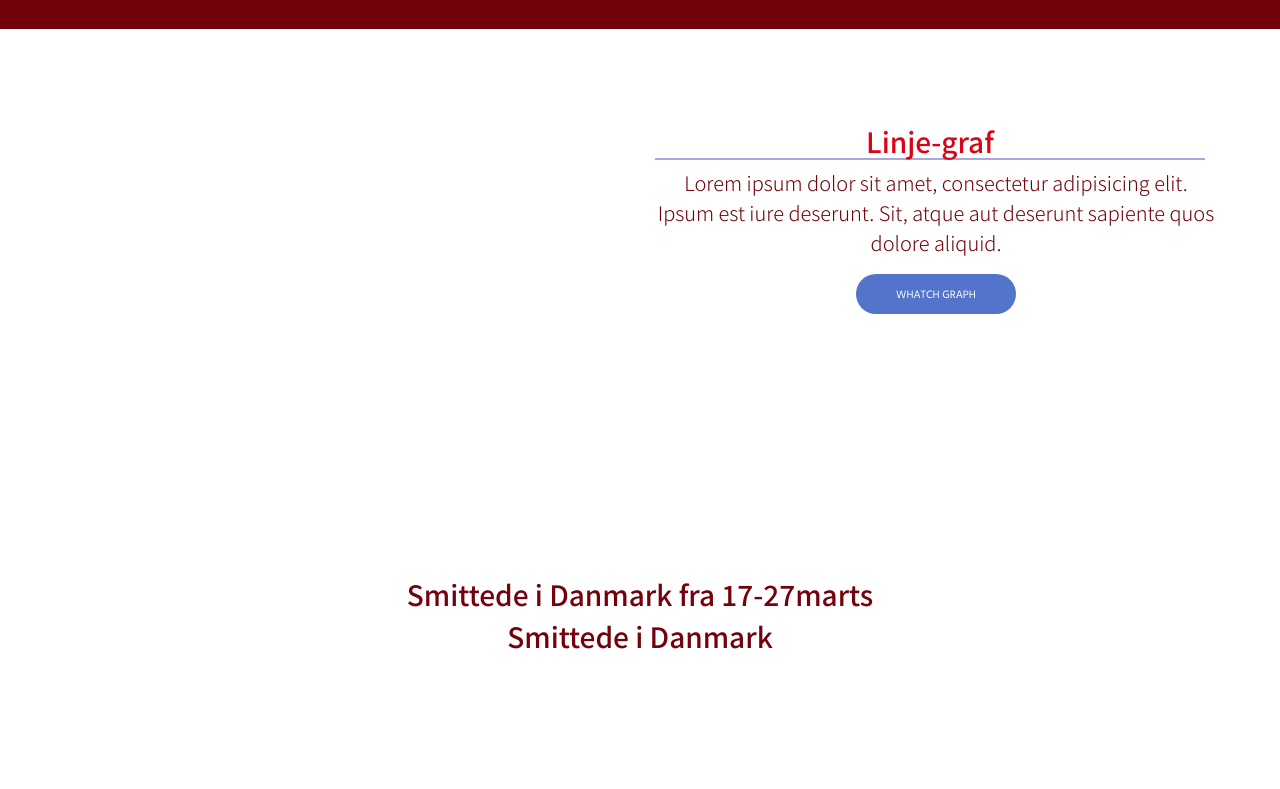
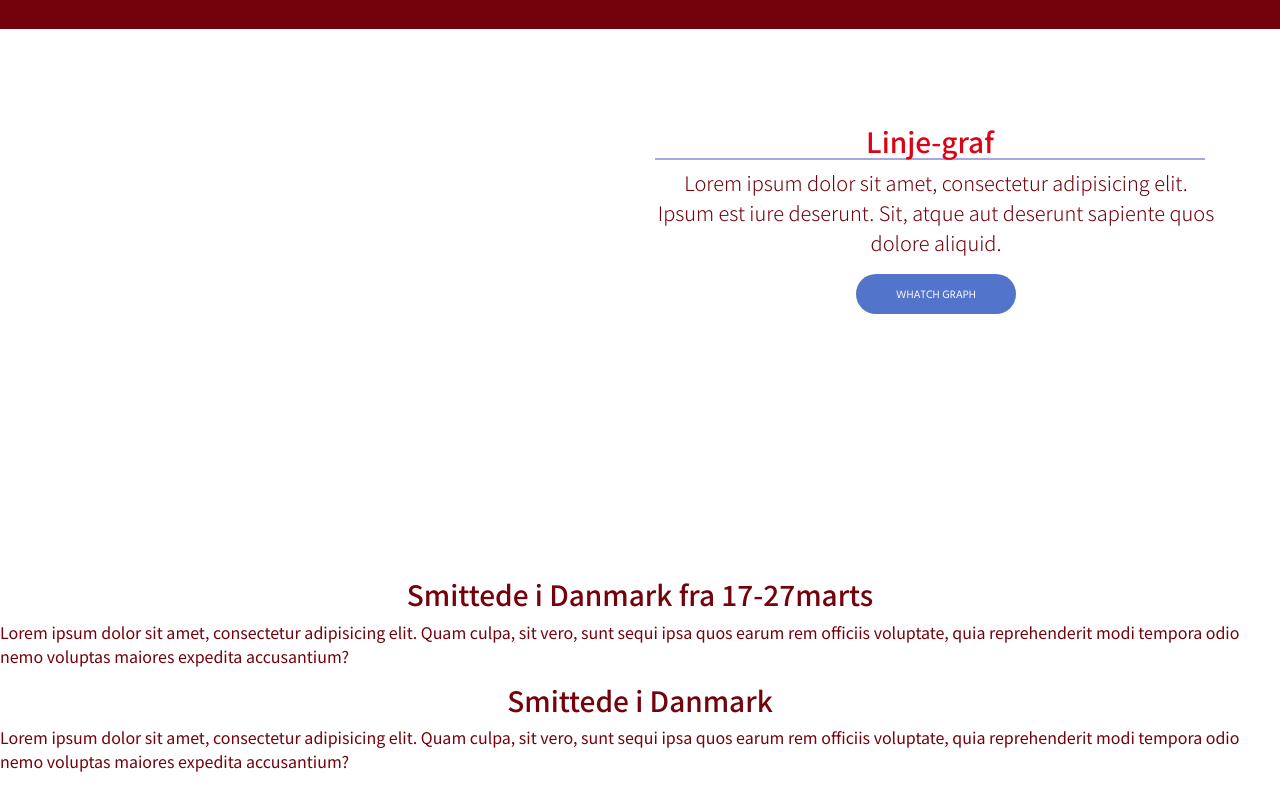
Before and after one commit to markuspettersen1/info-graf, a plain HTML site: page infografikk/index.html in a window 1280 px wide. Shown: the part 1285-2074 px from the top of the page. Before the commit the page ends 1946 px from the top, so only its background shows below. Drawn offline with nearby package versions, Linux system fonts and the light colour scheme; a script that the page names is missing.

Commit message:
Update index.html

```diff
--- a/infografikk/index.html
+++ b/infografikk/index.html
@@ -122,10 +122,16 @@
 
     <div class="flourish-embed flourish-map" data-src="visualisation/1719976"><script src="https://public.flourish.studio/resources/embed.js"></script></div>
 
+    <div><p>Lorem ipsum dolor sit amet, consectetur adipisicing elit. Quam culpa, sit vero, sunt sequi ipsa quos earum rem officiis voluptate, quia reprehenderit modi tempora odio nemo voluptas maiores expedita accusantium?
+    </p></div>
 
     <h3 class="text-center flourish-text">Smittede i Danmark</h3>
 
     <div class="flourish-embed flourish-survey" data-src="visualisation/1739126"><script src="https://public.flourish.studio/resources/embed.js"></script></div>
 
+    <div>
+        <p>Lorem ipsum dolor sit amet, consectetur adipisicing elit. Quam culpa, sit vero, sunt sequi ipsa quos earum rem officiis voluptate, quia reprehenderit modi tempora odio nemo voluptas maiores expedita accusantium?</p>
+    </div>
+
   </body>
 </html>
```
Lines whose indentation alone changed are shown as unchanged.
